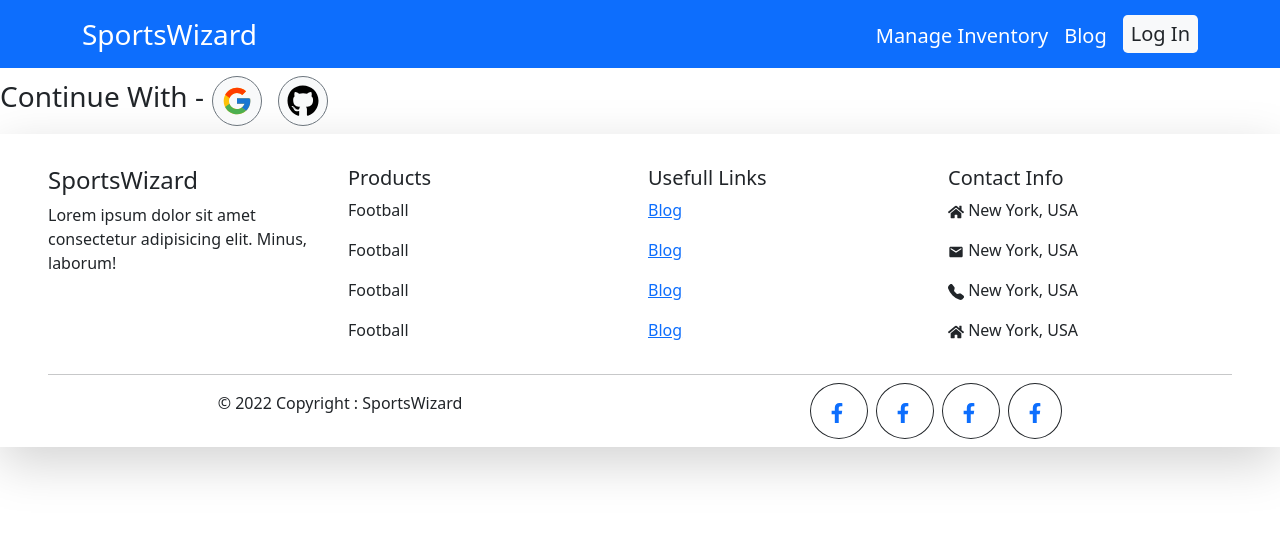
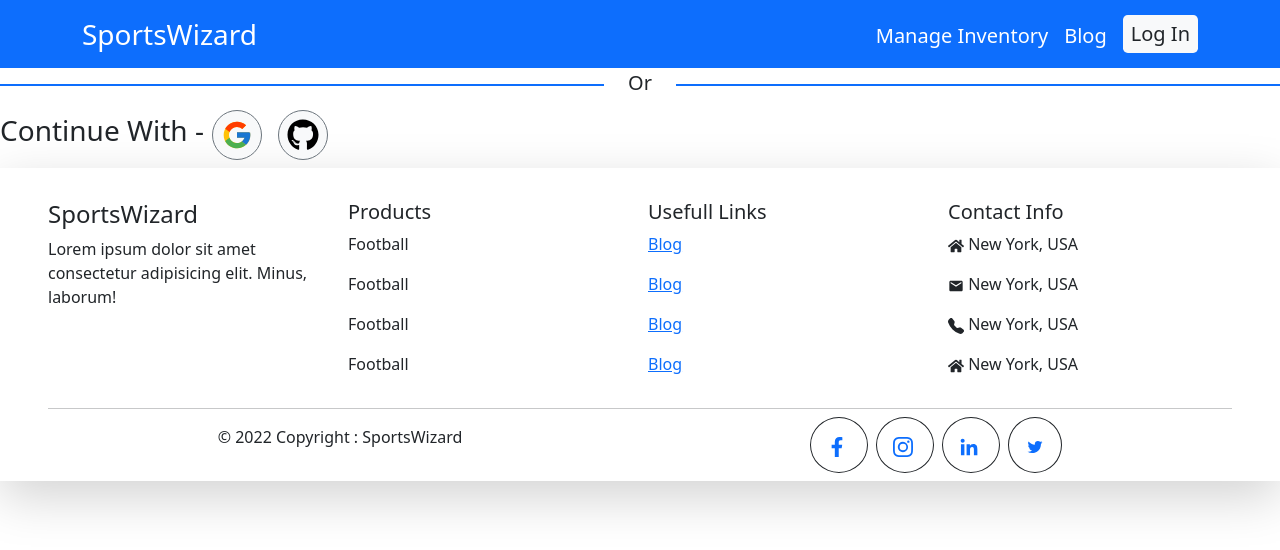
Before and after one commit to ullash4/sports-wizard-client, a React (Create React App) app: page /sociallog in a window 1280 px wide. Shown: the top 550 px of the page. Built offline with nearby package versions, Linux system fonts and the light colour scheme; no server answers.

Commit message:
social log in adjust

```diff
--- a/src/Components/Pages/LogInandRegi/Register.js
+++ b/src/Components/Pages/LogInandRegi/Register.js
@@ -57,7 +57,7 @@ const Register = () => {
         }}>
           <div className="container py-5 w-50 " >
       <div className="p-5 shadow-lg rounded-3 bg-white  mb-5">
-      <Form onSubmit={handleRegisterOnSubmit}>
+      <Form onSubmit={handleRegisterOnSubmit} className="mb-3">
           <h2 className="text-center">Register it's Free</h2>
           {errorElement}
         <Form.Group className="mb-3" controlId="formBasicEmail">
--- a/src/Components/SharedPages/Footer/Footer.js
+++ b/src/Components/SharedPages/Footer/Footer.js
@@ -4,6 +4,9 @@ import { FaHome } from 'react-icons/fa';
 import { MdEmail } from 'react-icons/md';
 import { BsTelephoneFill } from 'react-icons/bs';
 import { FaFacebookF } from 'react-icons/fa';
+import { BsInstagram } from 'react-icons/bs';
+import { GrLinkedinOption } from 'react-icons/gr';
+import { TiSocialTwitter } from 'react-icons/ti';
 
 const Footer = () => {
     const date = new Date().getFullYear()
@@ -43,10 +46,10 @@ const Footer = () => {
 
                     <a className='text-decoration-none' href="www.goole.com"> <span className='border border-dark rounded-circle p-3 ms-2 '> <FaFacebookF className='fs-5' /> </span></a>
 
-                    <a className='text-decoration-none' href="f"> <span className='border border-dark rounded-circle p-3 ms-2 '> <FaFacebookF className='fs-5' /> </span></a>
+                    <a className='text-decoration-none' href="f"> <span className='border border-dark rounded-circle p-3 ms-2 '> <BsInstagram className='fs-5' /> </span></a>
 
-                    <a className='text-decoration-none' href="s"><span className='border border-dark rounded-circle p-3 ms-2 '> <FaFacebookF className='fs-5' /> </span></a>
-                    <a className='text-decoration-none' href="s"><span className='border border-dark rounded-circle p-3  ms-2'> <FaFacebookF className='fs-5' /> </span></a>
+                    <a className='text-decoration-none' href="s"><span className='border border-dark rounded-circle p-3 ms-2 '> <GrLinkedinOption className='fs-5' /> </span></a>
+                    <a className='text-decoration-none' href="s"><span className='border border-dark rounded-circle p-3  ms-2'> <TiSocialTwitter className='fs-5' /> </span></a>
 
                 </div>
             </div>
--- a/src/Components/SharedPages/SocialLogIn/SocialLogIn.js
+++ b/src/Components/SharedPages/SocialLogIn/SocialLogIn.js
@@ -23,7 +23,14 @@ const SocialLogIn = () => {
         navigate('/');
     }
     return (
-        <div className=''>
+        <div>
+
+            <div className='d-flex align-items-center'>
+                <div className='border border-primary w-50 mx-auto'></div>
+                <p className='mx-4 mb-1 fs-5'>Or</p>
+                <div className='border  border-primary w-50 mx-auto'></div>
+            </div>
+
             <div className='d-flex align-items-center justify-justify-content-evenly'>
                 <h3>Continue With - </h3>
                 <button onClick={handleGoogleLogIn} className='border border-secondary p-2 m-2 rounded-circle bg-light'> <span className=''> <FcGoogle className='fs-2' /> </span> </button>
```
